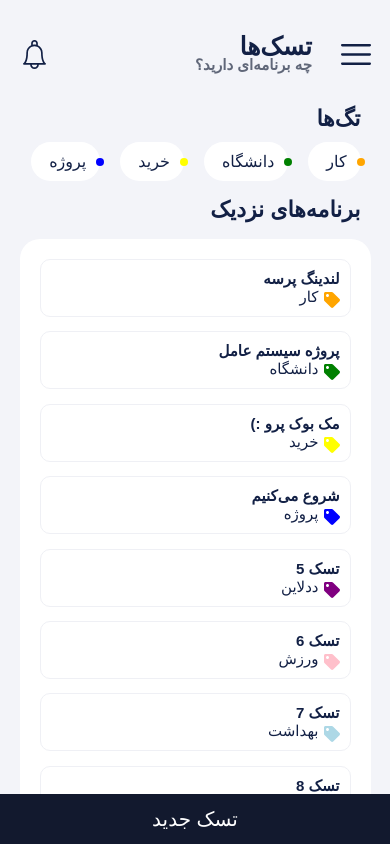
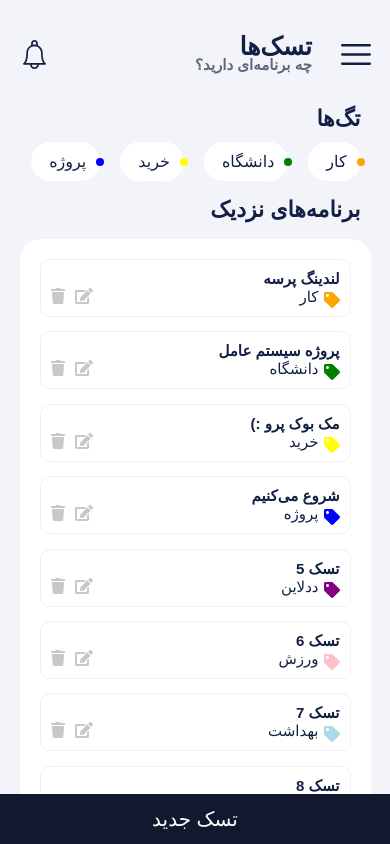
Before and after one commit to hadizz/mern-todo-app, a React (Create React App) app: page / in a window 390 px wide. Shown: the top 844 px of the page. Built offline with nearby package versions, Linux system fonts and the light colour scheme; a web font is replaced by a local one.

Commit message:
finish styling todobox for mobile

```diff
--- a/src/components/todo.js
+++ b/src/components/todo.js
@@ -1,6 +1,6 @@
 import React from "react";
 import { FontAwesomeIcon } from '@fortawesome/react-fontawesome'
-import { faTag } from '@fortawesome/free-solid-svg-icons'
+import { faTag, faTrash, faEdit } from '@fortawesome/free-solid-svg-icons'
 
 export default function todo({ details }) {
   return (
@@ -12,6 +12,10 @@ export default function todo({ details }) {
             <FontAwesomeIcon icon={faTag} className="tag-icon" style={{ color: details.tag.color }} />
             <span>{details.tag.name}</span>
           </div>
+          <div className="functions">
+            <FontAwesomeIcon icon={faTrash} style={{ color: "rgba(200, 200, 200)", marginRight: 10 }} />
+            <FontAwesomeIcon icon={faEdit} style={{ color: "rgba(200, 200, 200)" }} />
+          </div>
         </div>
       </div>
     </>
--- a/src/components/todosHome.css
+++ b/src/components/todosHome.css
@@ -192,13 +192,7 @@ header {
     padding: 10px;
     margin: 0 auto 0.9rem auto;
   }
-  .functions {
-    display: flex;
-    align-items: center;
-    padding-right: 5px;
-    justify-content: space-around;
-    flex: 1;
-  }
+
   .details {
     display: flex;
     flex: 4;
@@ -206,21 +200,23 @@ header {
   }
   .todobox-line1 {
     font-weight: bold;
+    direction: rtl;
   }
-  .details-date {
-    color: #bbbbbb;
-  }
-  .trash {
-  }
-  .edit {
-  }
-  .todoBox span {
-    direction: rtl;
+  .todobox-line2 {
+    display: flex;
+    flex-direction:row-reverse;
+    justify-content: space-between;
   }
   .tag-info{
     direction: rtl;
   }
-
+  .functions {
+    /* display: flex;
+    align-items: center;
+    padding-right: 5px;
+    justify-content: space-around;
+    flex: 1; */
+  }
 
   ::-webkit-scrollbar-track {
     -webkit-box-shadow: none !important;
```
